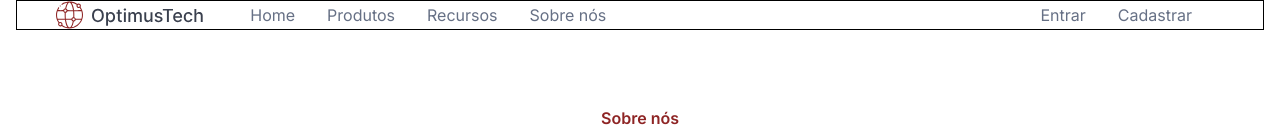
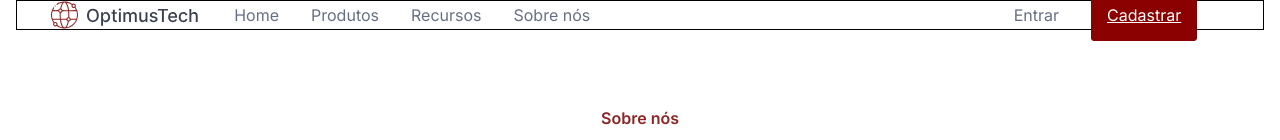
Before and after one commit to SrMaestro/7daysOfCode-HTML-CSS, a plain HTML site: page OptimusTech/index.html in a window 1280 px wide. Shown: the top 140 px of the page. Drawn offline with Linux system fonts and the light colour scheme; files that its build step writes are made by us from their sources.

Commit message:
fix: cabecalho_css_cadastro

```diff
--- a/OptimusTech/assets/css/cabecalho/cadastro__link-botao.css
+++ b/OptimusTech/assets/css/cabecalho/cadastro__link-botao.css
@@ -1,2 +1,7 @@
-.cadastro__link-botao {
+.cade {
+    border: 2px solid darkred;
+    padding: 14px;
+    border-radius: 4px;
+    background: darkred;
+    color: white;
 }
--- a/OptimusTech/index.html
+++ b/OptimusTech/index.html
@@ -104,7 +104,7 @@
               <a class="cadastro__link" href="">Entrar</a>
             </li>
             <li class="cadastro__item cadastro__link-botao">
-              <a class="cadastro__link cadastro__link-botao" href=""
+              <a class="cade" href=""
                 >Cadastrar</a
               >
             </li>
```
